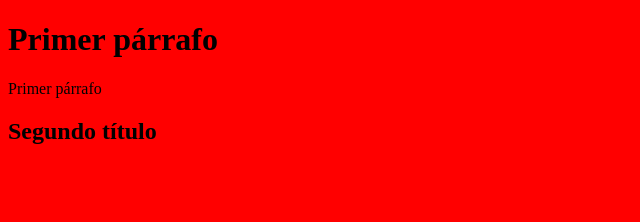
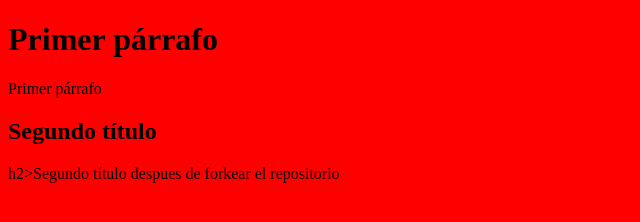
Before and after one commit to daniellaprs/git1, a plain HTML site: page index.html in a window 1280 px wide. Shown: the whole page, without its empty margins (0-640 px from the left). Drawn offline with Linux system fonts and the light colour scheme.

Commit message:
Update index.html

```diff
--- a/index.html
+++ b/index.html
@@ -11,5 +11,6 @@
     <h1>Primer párrafo</h1>
     <p>Primer párrafo</p>
     <h2>Segundo título</h2>
+    h2>Segundo título despues de forkear el repositorio</h2>
 </body>
 </html>
```
